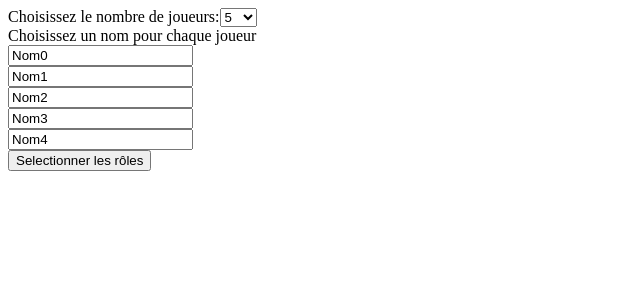
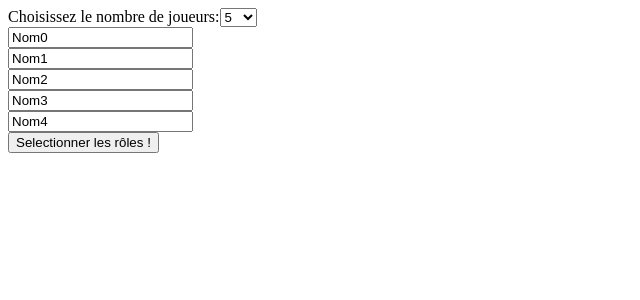
Before and after one commit to sopretty/avalon-app, an Angular app: page /dashboard in a window 1280 px wide. Shown: the top 300 px of the page, without its empty margins (0-640 px from the left). Built offline with nearby package versions, Linux system fonts and the light colour scheme.

Commit message:
formbuilder

```diff
--- a/src/app/app.module.ts
+++ b/src/app/app.module.ts
@@ -7,8 +7,8 @@ import {LandingComponent} from './landing/landing.component';
 import {DashboardComponent} from './dashboard/dashboard.component';
 import {RolesComponent} from './roles/roles.component';
 import {ReactiveFormsModule} from '@angular/forms';
-import { GameComponent } from './game/game.component';
-import { AudioComponent } from './audio/audio.component';
+import {GameComponent} from './game/game.component';
+import {AudioComponent} from './audio/audio.component';
 
 @NgModule({
   declarations: [
--- a/src/app/audio/audio.component.ts
+++ b/src/app/audio/audio.component.ts
@@ -20,10 +20,10 @@ export class AudioComponent implements OnInit {
 
   ngOnInit() {
     this.audio = new Audio();
-    this.audio.src = `../../assets/audio/avalon${
-      this.cleanRoles(this.configService.roles).length > 0 ?
-        `_${this.cleanRoles(this.configService.roles).join('_')}` : ''}.mp3`;
-//    this.audio.src = '../../assets/audio/test.mp3';
+    // this.audio.src = `../../assets/audio/avalon${
+    //  this.cleanRoles(this.configService.roles).length > 0 ?
+    //    `_${this.cleanRoles(this.configService.roles).join('_')}` : ''}.mp3`;
+    this.audio.src = '../../assets/audio/test.mp3';
     this.audio.load();
     this.audio.play();
     this.audio.onended = () => this.endOfAudio();
--- a/src/app/dashboard/dashboard.component.html
+++ b/src/app/dashboard/dashboard.component.html
@@ -1,11 +1,30 @@
+<form [formGroup]="form" (ngSubmit)="submit()">
   <div>
     <label for="number-select">Choisissez le nombre de joueurs:</label>
-  <select #select (change)="numberPlayerChoosed(select.value)" [value]="minNumberPlayer" id="number-select">
+    <select formControlName="nbPlayers" id="number-select">
       <option
         *ngFor="let numberPlayer of createArray(maxNumberPlayer-minNumberPlayer +1); let i = index">{{minNumberPlayer + i}}</option>
     </select>
   </div>
+  <div formArrayName="players" *ngFor="let order of playersForm.controls; let i = index">
+    <input [value]="order.value" [formControlName]="i" maxlength="20" minlength="1" required type="text">
+  </div>
+  <div *ngIf="!form.valid">Vous avez dépassé le nombre limite de joueur rouge ou bleu</div>
   <div>
+    <button [disabled]="form.invalid">Selectionner les rôles !</button>
+  </div>
+</form>
+
+
+<!--
+<div>
+  <div>
+    <label for="number-select">Choisissez le nombre de joueurs:</label>
+    <select #select (change)="numberPlayerChoosed(select.value)" formControlName="nbPlayers" [value]="minNumberPlayer" id="number-select">
+      <option
+        *ngFor="let numberPlayer of createArray(maxNumberPlayer-minNumberPlayer +1); let i = index">{{minNumberPlayer + i}}</option>
+    </select>
+  </div>
   <label>Choisissez un nom pour chaque joueur</label>
   <div *ngFor="let item of createArray(numberChoosed); let i = index">
     <input [value]="'Nom'+i" maxlength="20" minlength="1" required type="text">
@@ -14,3 +33,4 @@
     Selectionner les rôles
   </button>
 </div>
+-->
--- a/src/app/dashboard/dashboard.component.ts
+++ b/src/app/dashboard/dashboard.component.ts
@@ -1,6 +1,7 @@
 import {Component, OnInit} from '@angular/core';
 import {Router} from '@angular/router';
 import {ConfigService} from '../services/config/config.service';
+import {FormArray, FormBuilder, FormControl, FormGroup} from '@angular/forms';
 
 @Component({
   selector: 'app-dashboard',
@@ -9,53 +10,68 @@ import {ConfigService} from '../services/config/config.service';
 })
 export class DashboardComponent implements OnInit {
 
-  private _minNumberPlayer = 5;
-  private _maxNumberPlayer = 10;
+  minNumberPlayer = 5;
+  maxNumberPlayer = 10;
+  numberChoosed: number;
+  players: string[];
+  form: FormGroup;
 
-  private _numberChoosed: number;
-
-  constructor(private router: Router, private _configService: ConfigService) {
+  constructor(
+    private router: Router,
+    private configService: ConfigService,
+    private formBuilder: FormBuilder,
+  ) {
   }
 
   ngOnInit() {
-    this._numberChoosed = this.minNumberPlayer;
+    this.numberChoosed = this.minNumberPlayer;
+    this.players = Array.from(new Array(this.numberChoosed), (p, index) => ('Nom' + index));
+    this.form = this.formBuilder.group({
+      players: new FormArray([]),
+      nbPlayers: new FormControl(this.minNumberPlayer),
+    });
+    this.addPlayerNames();
+    this.onFormChange();
+  }
+
+  addPlayerNames(): void {
+    this.players.forEach((playerName) => {
+      this.playersForm.push(new FormControl(playerName));
+    });
   }
 
   numberPlayerChoosed(value: string): void {
-    this._numberChoosed = Number(value);
+    this.numberChoosed = Number(value);
   }
 
-  goToRoles(): void {
-    this._configService.nbPlayer = this.numberChoosed;
+  submit(): void {
+    this.configService.players = this.players.map(player => ({name: player}));
     this.router.navigate(['roles']);
   }
 
-  createArray(n: number): number[] {
-    return new Array(n);
+  createArray(n: number): any[] {
+    return new Array(n).fill(null);
   }
 
-
-  get minNumberPlayer(): number {
-    return this._minNumberPlayer;
+  onFormChange(): void {
+    this.form.get('nbPlayers').valueChanges
+      .subscribe(newPlayerNumber => {
+        if (this.playersForm.length < newPlayerNumber) {
+          this.createArray(newPlayerNumber - this.playersForm.length).forEach((_, i) => {
+              this.playersForm.push(new FormControl('Nom' + this.playersForm.length));
+            }
+          );
+        }
+        if (this.playersForm.length > newPlayerNumber) {
+          const previouslength = this.playersForm.length;
+          this.createArray(this.playersForm.length - newPlayerNumber).forEach((_, i) => {
+            this.playersForm.removeAt(previouslength - i - 1);
+          });
+        }
+      });
   }
 
-  set minNumberPlayer(value: number) {
-    this._minNumberPlayer = value;
-  }
-
-  get maxNumberPlayer(): number {
-    return this._maxNumberPlayer;
-  }
-
-  set maxNumberPlayer(value: number) {
-    this._maxNumberPlayer = value;
-  }
-
-  get numberChoosed(): number {
-    return this._numberChoosed;
-  }
-
-  set numberChoosed(value: number) {
-    this._numberChoosed = value;
+  get playersForm(): FormArray {
+    return this.form.get('players') as FormArray;
   }
 }
--- a/src/app/game/game.component.ts
+++ b/src/app/game/game.component.ts
@@ -1,4 +1,5 @@
 import {Component, OnInit} from '@angular/core';
+import {ConfigService} from '../services/config/config.service';
 
 @Component({
   selector: 'app-game',
@@ -8,10 +9,9 @@ import {Component, OnInit} from '@angular/core';
 export class GameComponent implements OnInit {
 
 
-  constructor() {
+  constructor(private configService: ConfigService) {
   }
 
   ngOnInit() {
-
   }
 }
--- a/src/app/roles/roles.component.html
+++ b/src/app/roles/roles.component.html
@@ -8,7 +8,7 @@
   Nombre de bleu autorisé: {{allowed.blue}}
 </div>
 <form [formGroup]="form" (ngSubmit)="submit()">
-  <div formArrayName="roles" *ngFor="let order of form.controls.roles.controls; let i = index">
+  <div formArrayName="roles" *ngFor="let order of rolesForm.controls; let i = index">
     <label>
       <input type="checkbox" [formControlName]="i">
       {{roles[i].description}}
--- a/src/app/roles/roles.component.ts
+++ b/src/app/roles/roles.component.ts
@@ -31,13 +31,13 @@ export class RolesComponent implements OnInit {
 
   constructor(
     private formBuilder: FormBuilder,
-    private _router: Router,
-    private _rolesService: RolesService,
-    private _configService: ConfigService) {
+    private router: Router,
+    private rolesService: RolesService,
+    private configService: ConfigService) {
   }
 
   ngOnInit() {
-    this.allowed = this._rolesService.rules.find(config => config.nbPlayer === this._configService.nbPlayer);
+    this.allowed = this.rolesService.rules.find(config => config.nbPlayer === this.configService.players.length);
     this.selected = {red: 0, blue: 0};
     this.form = this.formBuilder.group({
       roles: new FormArray([], this.redBlueValidator()),
@@ -62,8 +62,8 @@ export class RolesComponent implements OnInit {
   }
 
   addCheckRoles(): void {
-    this.roles.map(() => {
-      (this.form.controls.roles as FormArray).push(new FormControl(false));
+    this.roles.forEach(() => {
+      this.rolesForm.push(new FormControl(false));
     });
   }
 
@@ -79,13 +79,18 @@ export class RolesComponent implements OnInit {
       }, {blue: 0, red: 0});
   }
 
-  submit() {
-    this._configService.roles = (this.form.controls.roles as FormArray).controls.reduce(
+  submit(): void {
+    this.configService.roles = this.rolesForm.controls.reduce(
       (acc, curr, index) => {
         console.log(acc, curr.value);
         return acc.concat((!!curr.value ? this.roles[index].characters : []));
       }
       , []);
-    this._router.navigate(['audio']);
+    this.router.navigate(['audio']);
   }
+
+  get rolesForm(): FormArray {
+    return this.form.get('roles') as FormArray;
+  }
+
 }
--- a/src/app/services/config/config.service.ts
+++ b/src/app/services/config/config.service.ts
@@ -5,11 +5,11 @@ import { Injectable } from '@angular/core';
 })
 export class ConfigService {
 
-  public nbPlayer: number;
+  public players: { name: string }[];
   public roles: {name: string, team: string}[];
 
   constructor() {
-    this.nbPlayer = 5;
+    this.players = [];
     this.roles = [];
   }
 
```
Also changed, not shown: 1 other file (tests, documents, lock files or other folders). Lines whose indentation alone changed are shown as unchanged.
